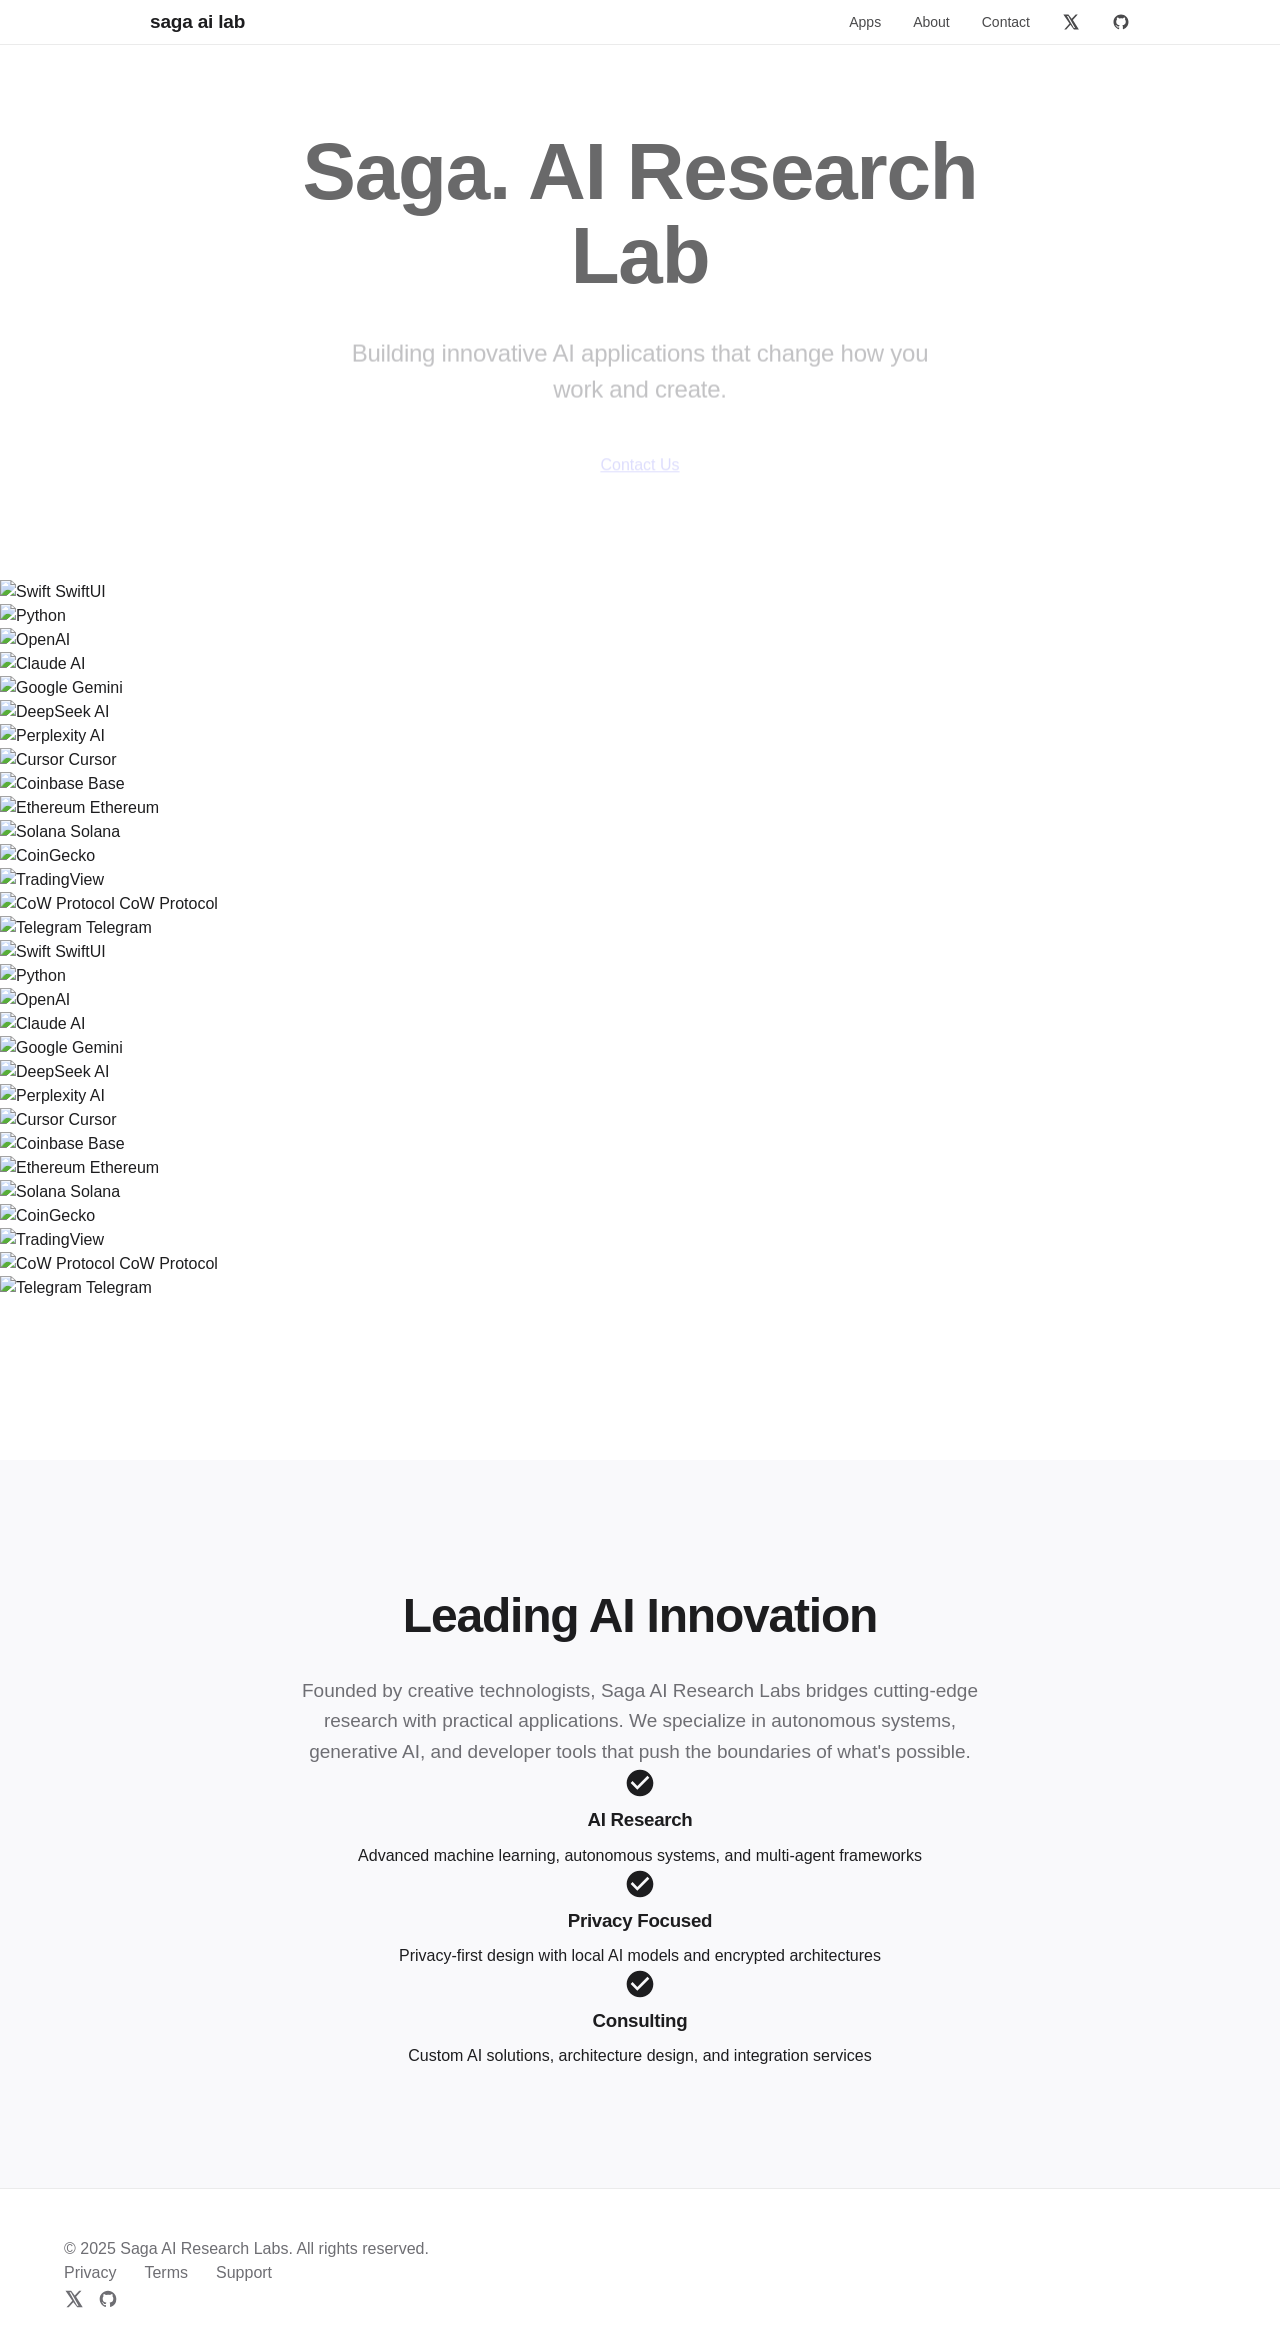
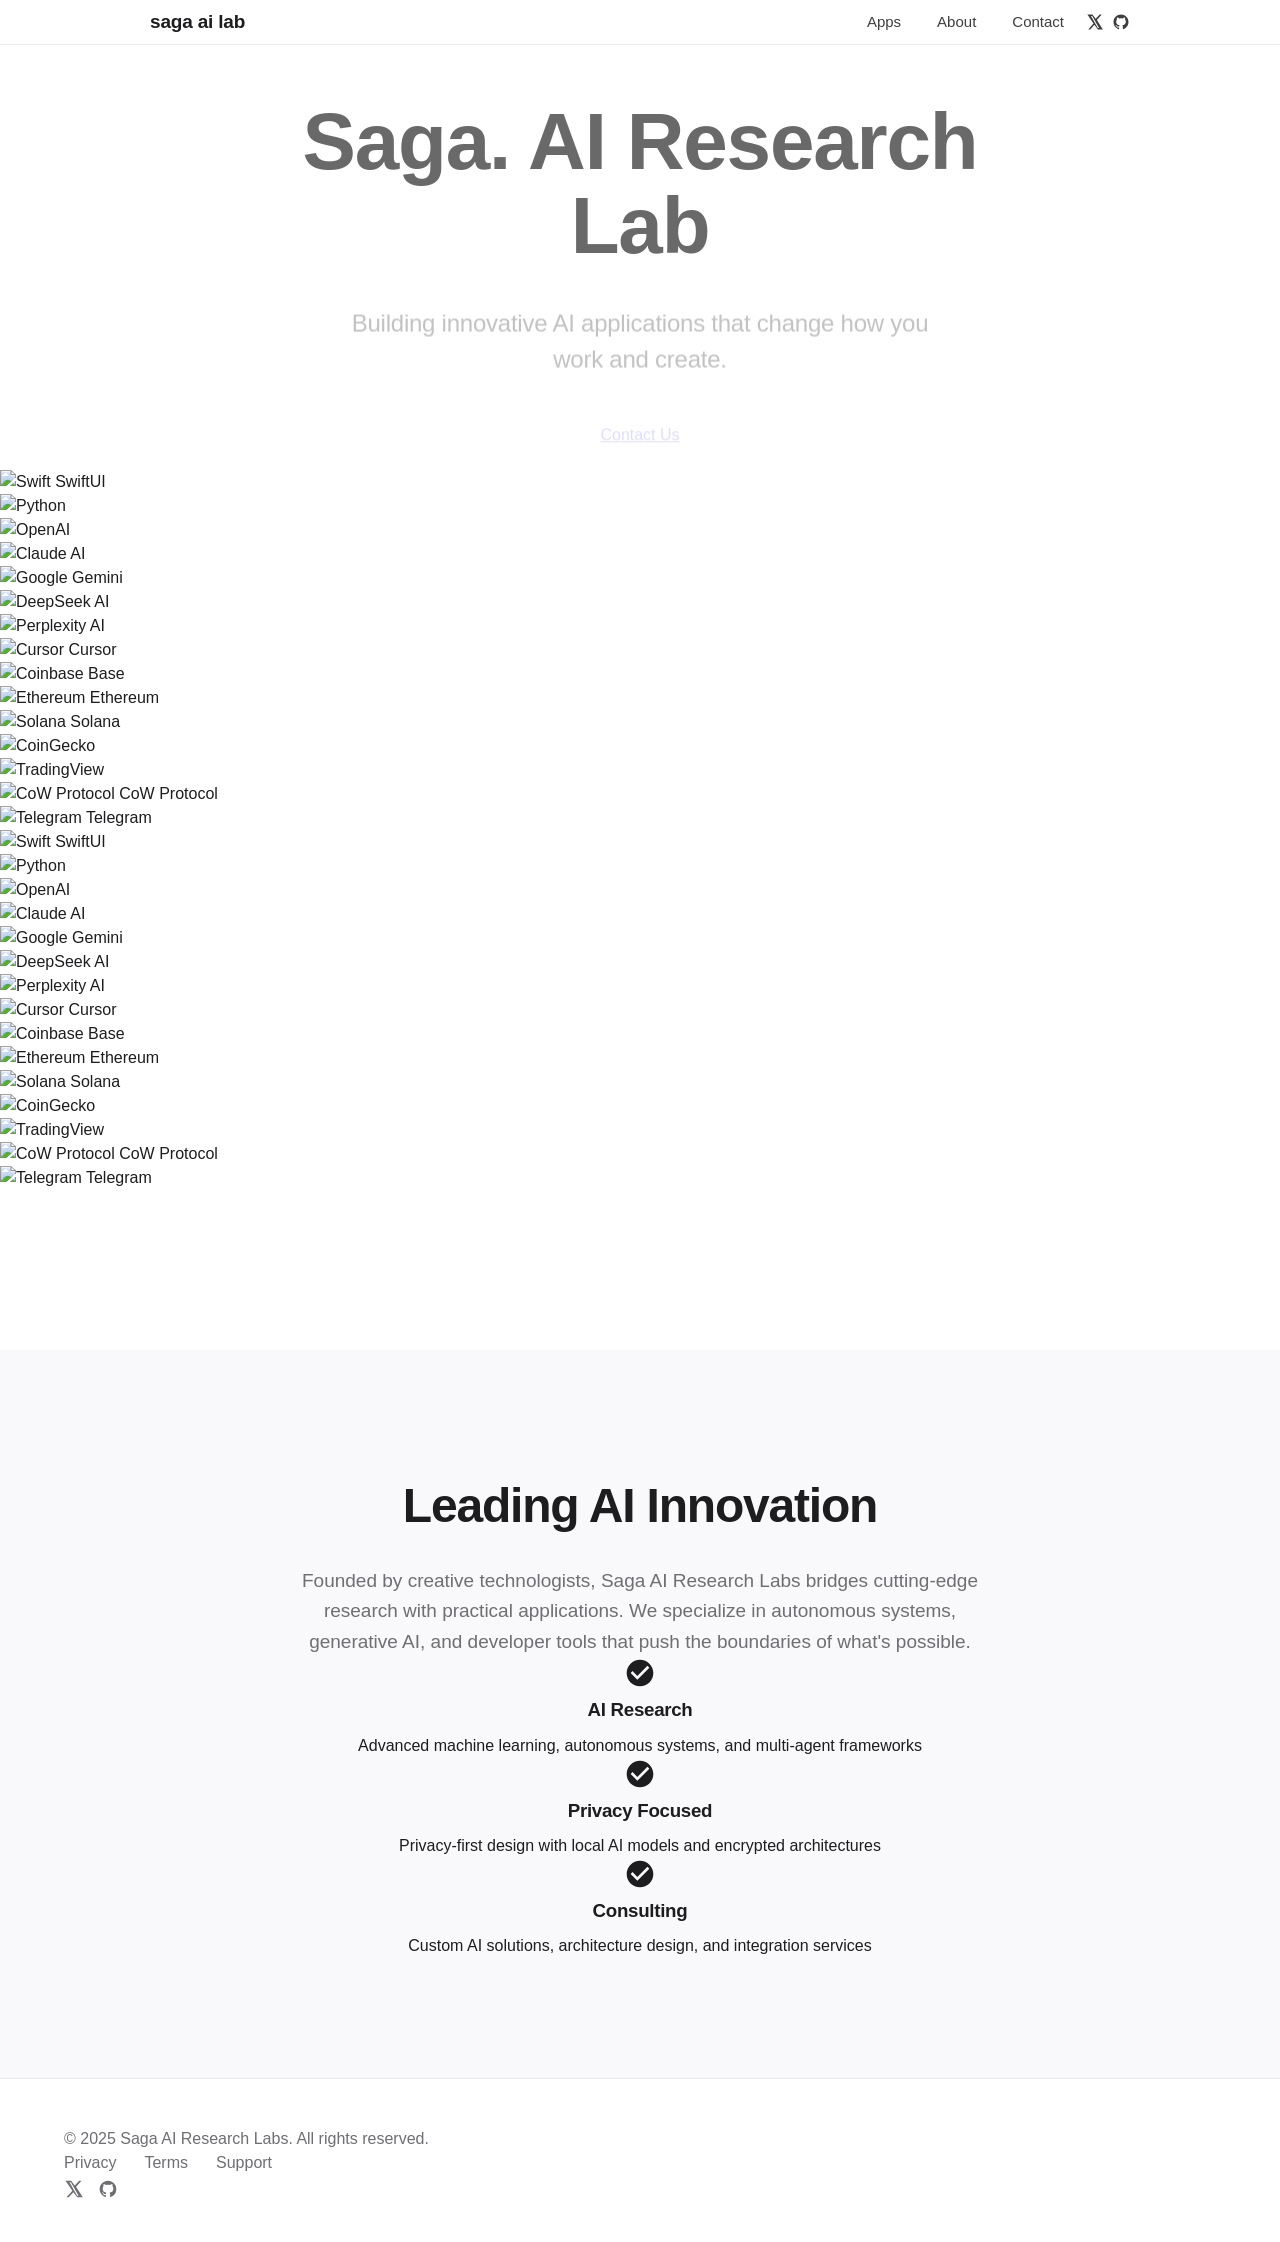

home: simplify hero, dark proof card, square black CTAs, reorder sections

--- a/style.css
+++ b/style.css
@@ -99,21 +99,28 @@ h1, h2, h3 {
 .nav-menu {
     display: flex;
     list-style: none;
-    gap: 2rem;
+    gap: 0.5rem;
     align-items: center;
 }
 
 .nav-menu a {
     color: var(--text-primary);
     text-decoration: none;
-    font-size: 14px;
-    font-weight: 400;
-    transition: color 0.2s ease;
-    opacity: 0.8;
+    font-size: 15px;
+    font-weight: 500;
+    transition: background-color 0.2s ease, opacity 0.2s ease;
+    opacity: 0.85;
+    padding: 9px 14px;
+    border-radius: 8px;
 }
 
 .nav-menu a:hover {
     opacity: 1;
+    background-color: rgba(127, 127, 127, 0.12);
+}
+
+.nav-menu a.icon-link {
+    padding: 9px;
 }
 
 .nav-menu a:focus-visible {
@@ -167,7 +174,7 @@ h1, h2, h3 {
 
 /* Hero Section */
 .hero-section {
-    padding: 140px 0 120px;
+    padding: 110px 0 40px;
     text-align: center;
     display: flex;
     flex-direction: column;
@@ -222,20 +229,20 @@ h1, h2, h3 {
     display: inline-flex;
     align-items: center;
     gap: 8px;
-    background: var(--accent-color);
+    background: #111;
     color: #ffffff;
-    padding: 12px 28px;
-    border-radius: 980px;
-    font-size: 17px;
+    padding: 14px 28px;
+    border-radius: 10px;
+    font-size: 16px;
     font-weight: 500;
     text-decoration: none;
-    transition: background 0.3s ease;
+    transition: opacity 0.2s ease;
     border: none;
     cursor: pointer;
 }
 
 .cta-primary:hover {
-    background: var(--accent-hover);
+    opacity: 0.85;
 }
 
 /* Animations */
@@ -295,18 +302,18 @@ h1, h2, h3 {
     display: inline-flex;
     align-items: center;
     gap: 8px;
-    background: var(--accent-color);
+    background: #111;
     color: #ffffff;
-    padding: 12px 32px;
-    border-radius: 980px;
+    padding: 14px 28px;
+    border-radius: 10px;
     text-decoration: none;
     font-weight: 500;
     font-size: 16px;
-    transition: opacity 0.3s ease;
+    transition: opacity 0.2s ease;
 }
 
 .featured-project-btn:hover {
-    background: var(--accent-hover);
+    opacity: 0.85;
 }
 
 .featured-project-visual {
@@ -405,19 +412,19 @@ body.dark-mode .featured-project-img {
     display: inline-flex;
     align-items: center;
     gap: 8px;
-    background: var(--accent-color);
+    background: #111;
     color: #ffffff;
-    padding: 11px 24px;
-    border-radius: 980px;
+    padding: 14px 28px;
+    border-radius: 10px;
     text-decoration: none;
     font-weight: 500;
-    font-size: 15px;
-    transition: background 0.3s ease;
+    font-size: 16px;
+    transition: opacity 0.2s ease;
     border: none;
 }
 
 .app-showcase-btn:hover {
-    background: var(--accent-hover);
+    opacity: 0.85;
 }
 
 .app-showcase-btn:focus-visible {
